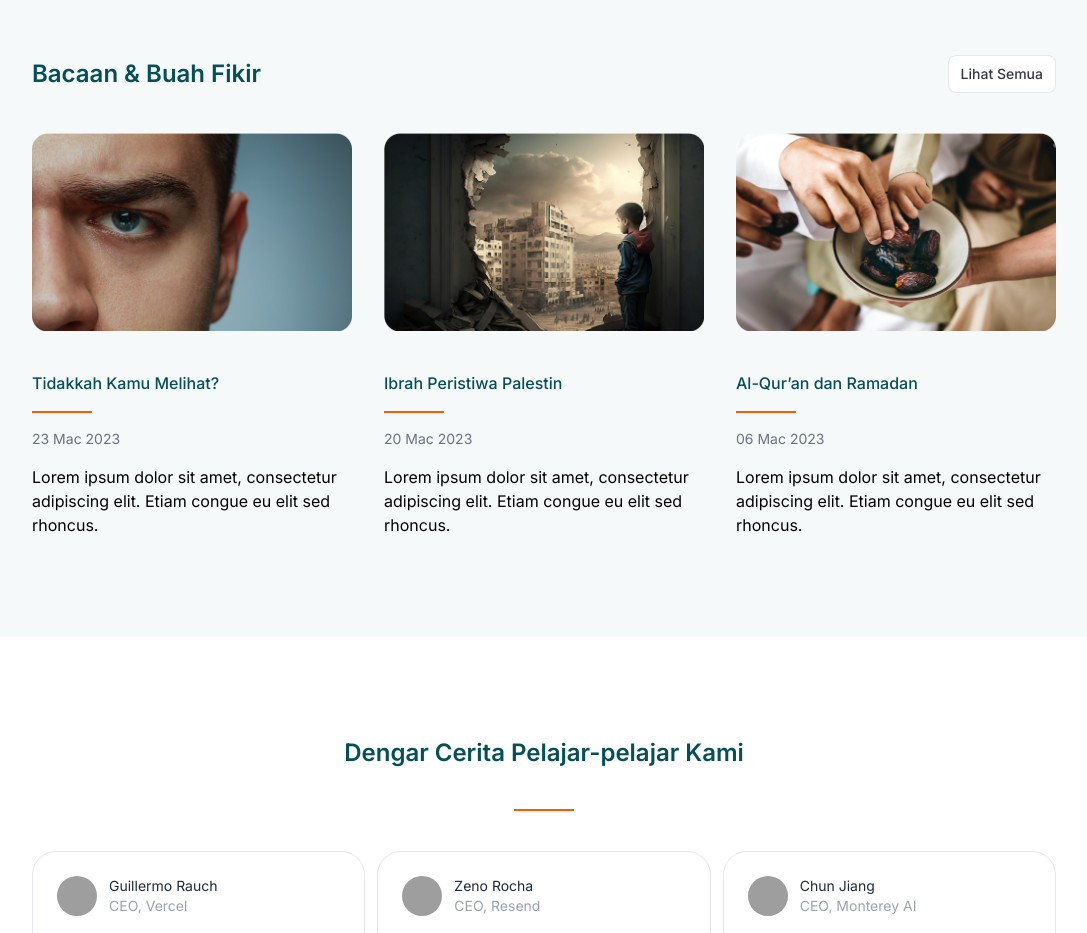
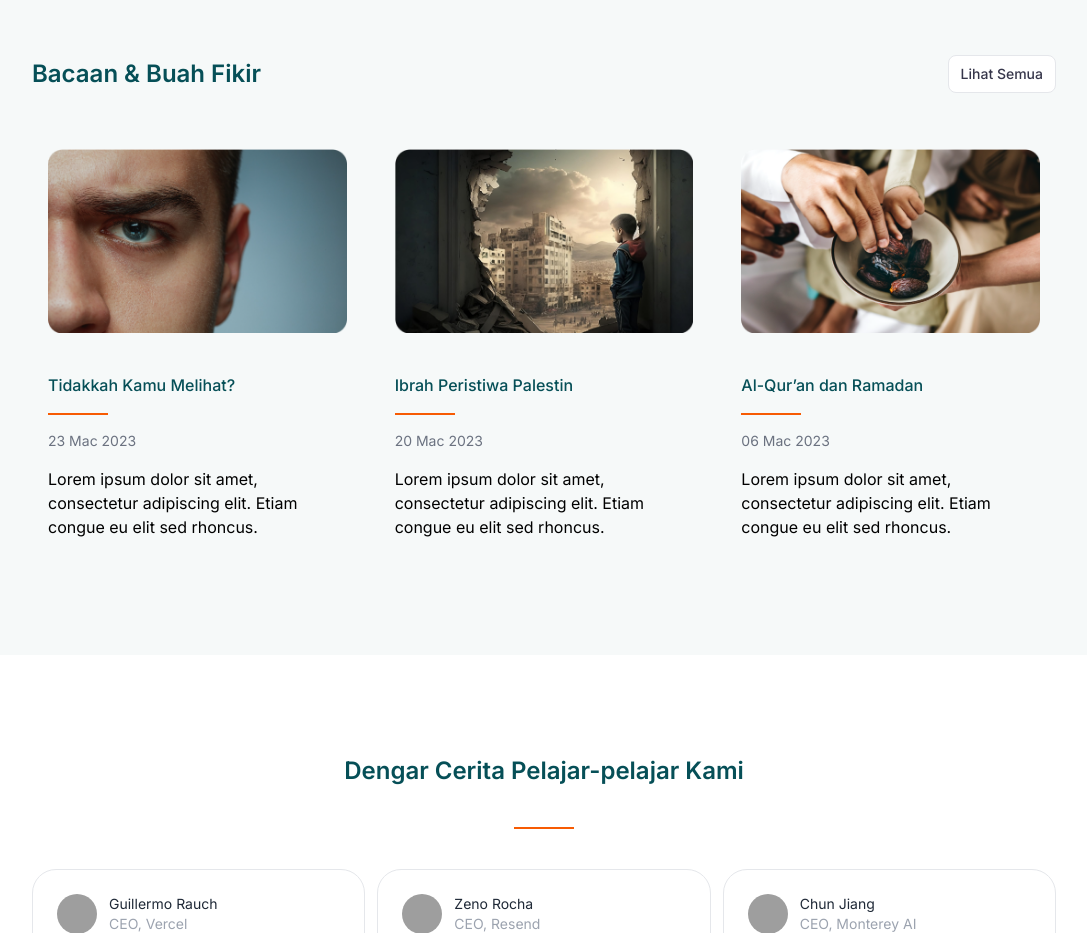
Before and after one commit to afrieirham/tadabbur-centre, a Next.js app: page / in a window 1280 px wide. Shown: the part 4520-5453 px from the top of the page, without its empty margins (96-1183 px from the left). Built offline with nearby package versions, Linux system fonts and the light colour scheme; grey boxes are pictures that could not be loaded.

Commit message:
add micro interaction to article card

```diff
--- a/src/pages/index.tsx
+++ b/src/pages/index.tsx
@@ -232,8 +232,11 @@ export default function Home() {
             Lihat Semua
           </button>
         </div>
-        <div className="grid max-w-screen-lg grid-cols-3 gap-8 mx-auto">
-          <div className="space-y-10">
+        <div className="grid max-w-screen-lg grid-cols-3 gap-4 mx-auto">
+          <a
+            href="#"
+            className="p-4 space-y-10 transition-all duration-300 rounded-3xl hover:-translate-y-1 hover:bg-gray-200"
+          >
             <img src="/article-1.png" />
             <div className="space-y-4">
               <h3 className="text-[#064F57] font-medium">
@@ -246,8 +249,11 @@ export default function Home() {
                 congue eu elit sed rhoncus.
               </p>
             </div>
-          </div>
-          <div className="space-y-10">
+          </a>
+          <a
+            href="#"
+            className="p-4 space-y-10 transition-all duration-300 rounded-3xl hover:-translate-y-1 hover:bg-gray-200"
+          >
             <img src="/article-2.png" />
             <div className="space-y-4">
               <h3 className="text-[#064F57] font-medium">
@@ -260,8 +266,11 @@ export default function Home() {
                 congue eu elit sed rhoncus.
               </p>
             </div>
-          </div>
-          <div className="space-y-10">
+          </a>
+          <a
+            href="#"
+            className="p-4 space-y-10 transition-all duration-300 rounded-3xl hover:-translate-y-1 hover:bg-gray-200"
+          >
             <img src="/article-3.png" />
             <div className="space-y-4">
               <h3 className="text-[#064F57] font-medium">
@@ -274,7 +283,7 @@ export default function Home() {
                 congue eu elit sed rhoncus.
               </p>
             </div>
-          </div>
+          </a>
         </div>
       </section>
       <section className="bg-white py-[100px] flex flex-col items-center space-y-10">
```
